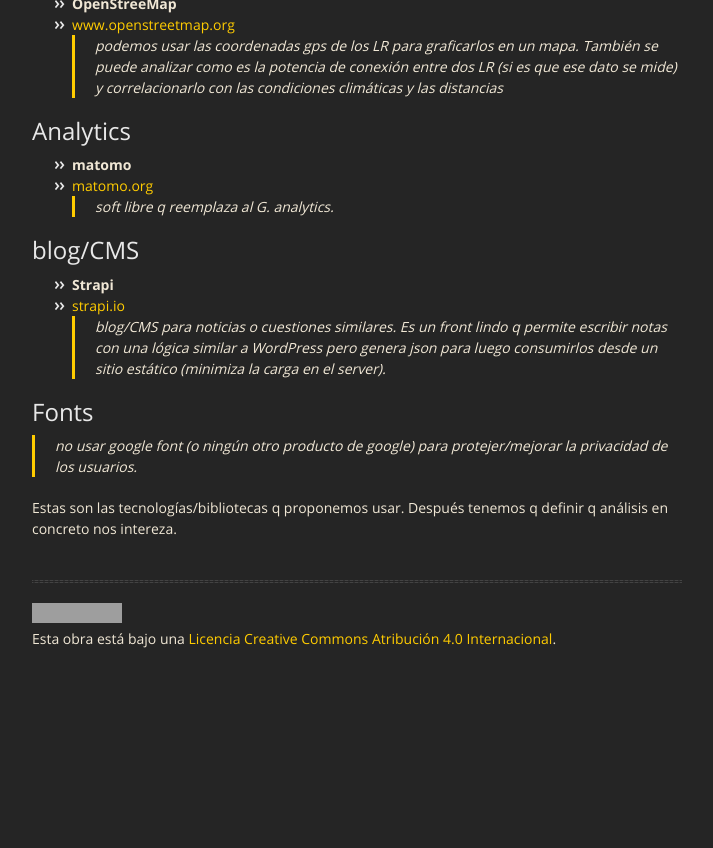
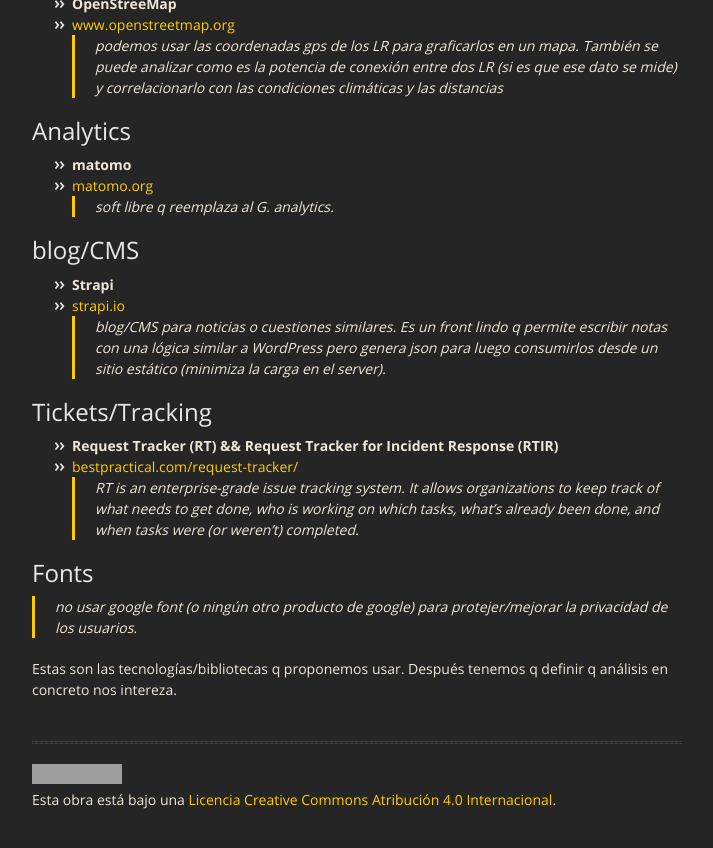
Before and after one commit to pewen/LRFII, a Jekyll site: the page built from index.md, in a window 1280 px wide and 900 px high, scrolled down 1087 px. Shown: the top 848 px of the window, without its empty margins (283-996 px from the left). Built offline with Jekyll 4.4.1, drawn with Linux system fonts in a browser that asks for light colours; our own code applies the rules of GitHub Pages for plain Markdown files; before the commit the page ends 1826 px from its top, so only the background shows below that; grey boxes are pictures that could not be loaded.

Commit message:
minor change

```diff
--- a/index.md
+++ b/index.md
@@ -47,6 +47,13 @@
 * [strapi.io](https://strapi.io)
 > blog/CMS para noticias o cuestiones similares. Es un front lindo q permite escribir notas con una lógica similar a WordPress pero genera json para luego consumirlos desde un sitio estático (minimiza la carga en el server).
 
+## Tickets/Tracking
+* **Request Tracker (RT) && Request Tracker for Incident Response (RTIR)**
+* [bestpractical.com/request-tracker/](https://bestpractical.com/request-tracker/)
+> RT is an enterprise-grade issue tracking system. It allows organizations
+to keep track of what needs to get done, who is working on which tasks,
+what's already been done, and when tasks were (or weren't) completed.
+
 ## Fonts
 > no usar google font (o ningún otro producto de google) para protejer/mejorar  la privacidad de los usuarios.
 
```
Also changed, not shown: 1 other file.
